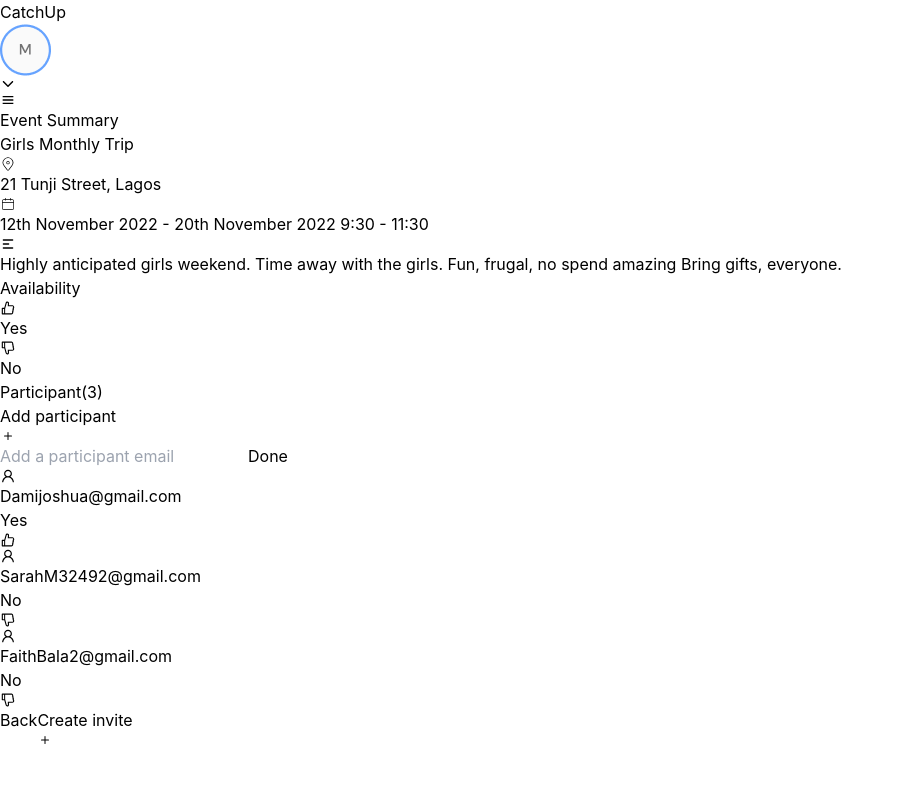
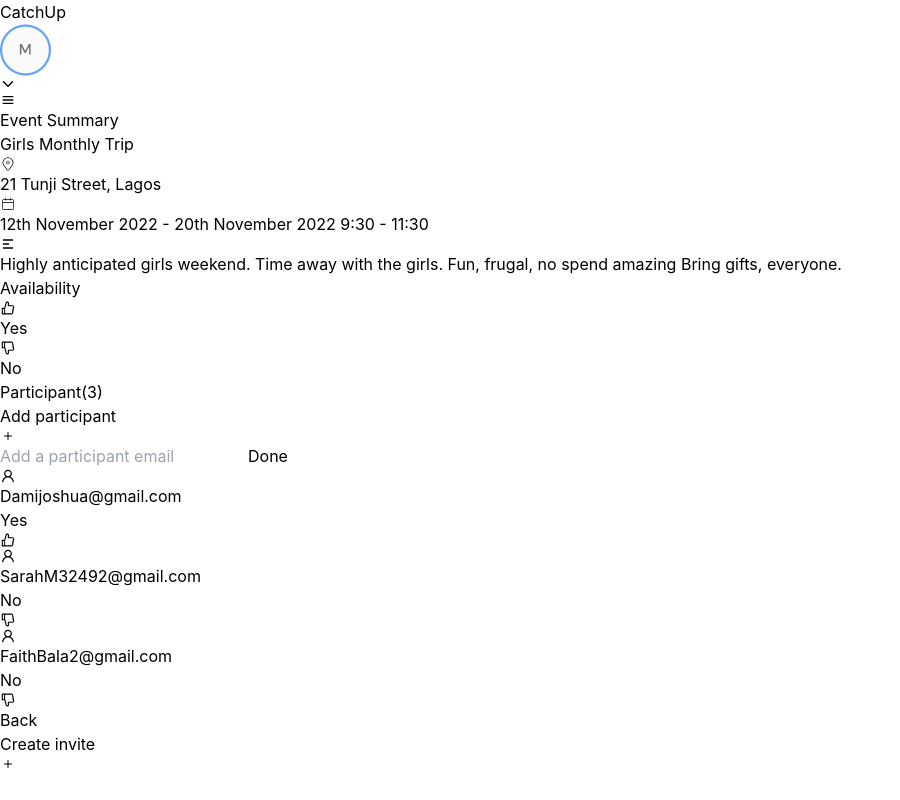
Before and after one commit to workshopapps/dinnerwithfriends.web, a React (Create React App) app: page /event_summary in a window 1280 px wide. Shown: the whole page, without its empty margins (0-900 px from the left). Built offline with nearby package versions, Linux system fonts and the light colour scheme; a web font is replaced by a local one; what @material-tailwind/react would draw is missing.

Commit message:
fix(fro-20): added the route path to the event_summary page

```diff
--- a/src/pages/dashboard/EventSummary.jsx
+++ b/src/pages/dashboard/EventSummary.jsx
@@ -125,12 +125,12 @@ const EventSummary = () => {
           <Link to="/" className="text-xl font-semibold">
             Back
           </Link>
-          <button className="rounded flex md:px-6 px-4 py-2.5 bg-[#1070FF] text-white items-center">
+          <Link to={'/create_event'} className="rounded flex md:px-6 px-4 py-2.5 bg-[#1070FF] text-white items-center">
             <p className="md:text-xl text-base font-medium md:mr-2">
               Create invite
             </p>
             <BsPlus className="text-xl" />
-          </button>
+          </Link>
         </div>
       </div>
     </div>
```
